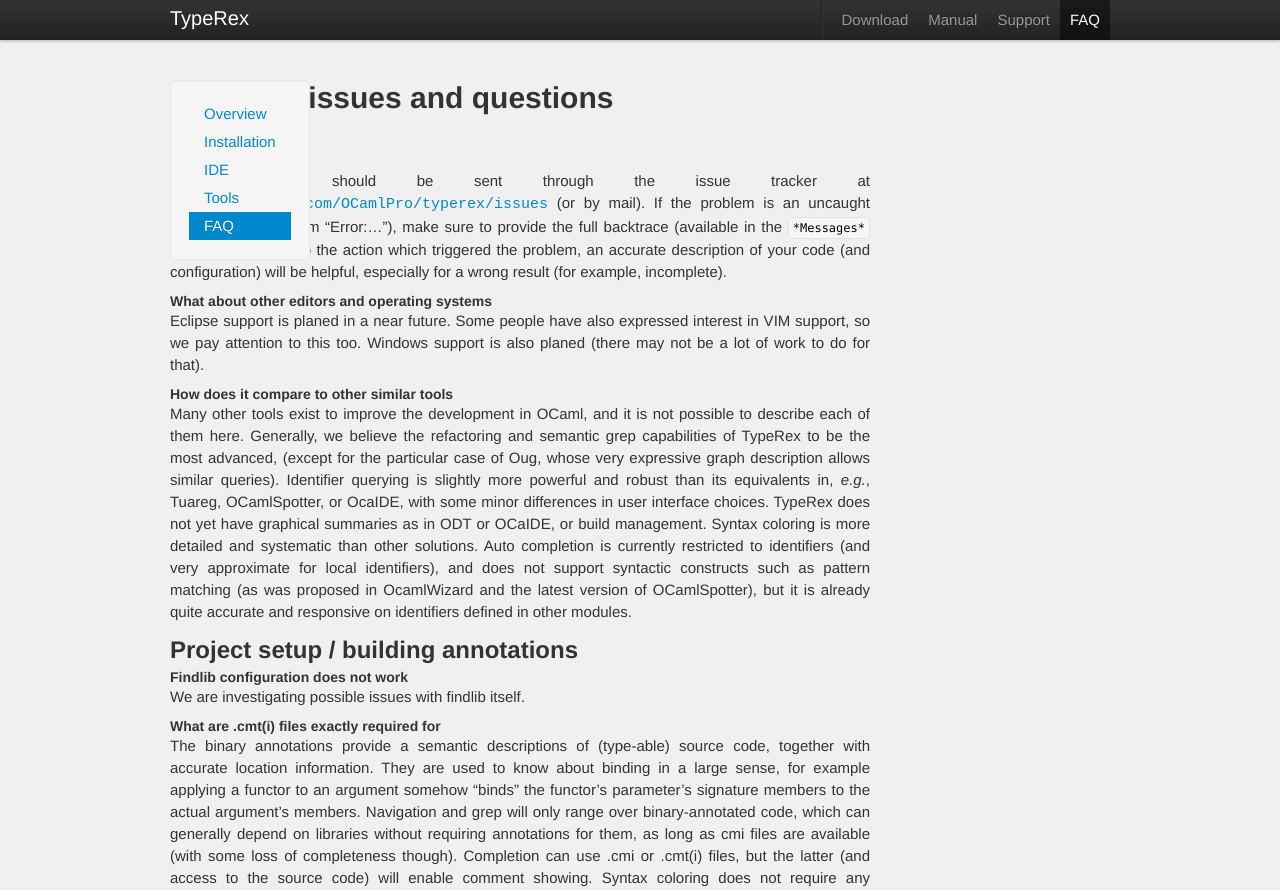
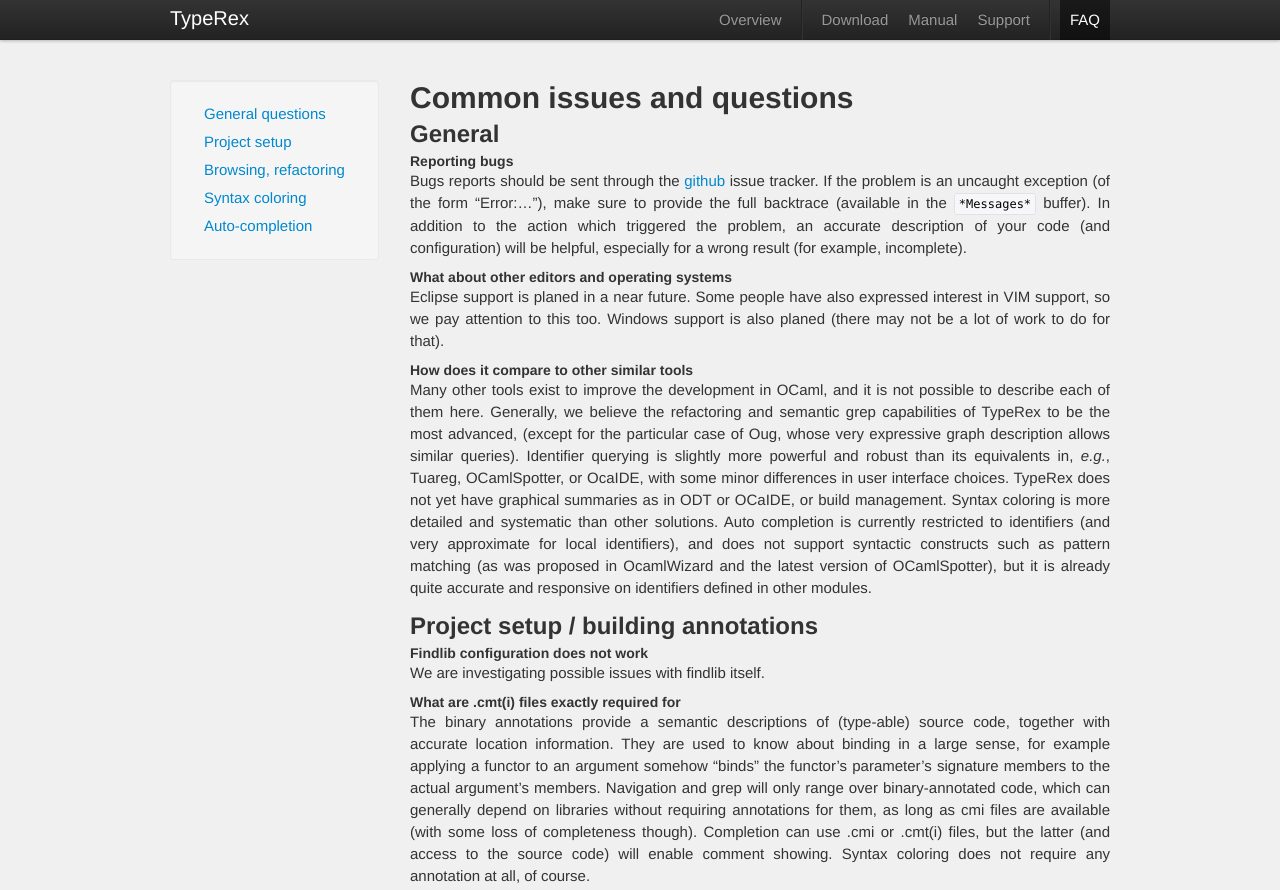
Before and after one commit to mcclurmc/typerex.org, a plain HTML site: page www/faq.html in a window 1280 px wide. Shown: the top 890 px of the page. Drawn offline with Linux system fonts and the light colour scheme; a web font is replaced by a local one.

Commit message:
Add missing generated file

```diff
--- a/www/manual-faq.html
+++ b/www/faq.html
@@ -15,7 +15,7 @@
   <script src="js/transition.js" type="text/javascript"></script>
   <script src="js/bootstrap-carousel.js" type="text/javascript"></script>
   <script src="js/main.js" type="text/javascript"></script>
-   <title>TypeRex</title>
+   <title>TypeRex FAQ</title>
 </head>
 <body>
 
@@ -31,10 +31,12 @@
      <div class="container">
        <a class="brand" href="index.html">TypeRex</a>
        <ul class="nav pull-right">
+         <li><a href="index.html">Overview</a></li>
          <li class="divider-vertical">
          <li><a href="download.html">Download</a></li>
          <li><a href="manual-index.html">Manual</a></li>
          <li><a href="support.html">Support</a></li>
+         <li class="divider-vertical">
          <li><a href="faq.html">FAQ</a></li>
        </ul>
     </div>
@@ -43,48 +45,35 @@
 
 <div class="content">
 <div class="container">
+
 <div class="row">
+
 <div class="span3">
 <div class="well sidebar-nav">
 <ul class="nav nav-list">
-<li><a href="manual-index.html">Overview</a></li>
-<li><a href="manual-setup.html">Installation</a>
- <ul class="subsection">
-  <li><a href="manual-setup.html#download">Download</a></li>
-  <li><a href="manual-setup.html#configuration">Configuration</a></li>
-  <li><a href="manual-setup.html#installation">Installation</a></li>
- </ul></li>
-<li><a href="manual-ide.html">IDE</a>
- <ul class="subsection">
-  <li><a href="manual-ide.html#setup">Setup</a></li>
-  <li><a href="manual-ide.html#browsing">Browsing</a></li>
-  <li><a href="manual-ide.html#refactoring">Refactoring</a></li>
-  <li><a href="manual-ide.html#coloring">Coloring</a></li>
-  <li><a href="manual-ide.html#completion">Completion</a></li>
-  <li><a href="manual-ide.html#assumptions">Assumptions</a></li>
-  <li><a href="manual-ide.html#recovery">Recovery</a></li>
- </ul>
-<li><a href="manual-tools.html">Tools</a></li>
-<li><a href="manual-faq.html">FAQ</a></li>
+<li><a href="#general">General questions</a></li>
+<li><a href="#setup">Project setup</a></li>
+<li><a href="#browsing">Browsing, refactoring</a></li>
+<li><a href="#coloring">Syntax coloring</a></li>
+<li><a href="#completion">Auto-completion</a></li>
 </ul>
 </div>
 </div>
 
-<div class="span9">
+<div class="offset3 span9">
+<h1></a>Common issues and questions</h1>
 
-<h1>Common issues and questions</h1>
-
-<h2>General</h2>
+<h2><a name="#general"></a>General</h2>
 
 <h4>Reporting bugs</h4>
 
-<p>Bugs reports should be sent through the issue tracker at
-<a href="https://github.com/OCamlPro/typerex/issues">
-<tt>https://github.com/OCamlPro/typerex/issues</tt></a> (or by mail). If the
-problem is an uncaught exception (of the form &#X201C;Error:&#X2026;&#X201D;), make
-sure to provide the full backtrace (available in the <code>*Messages*</code>
-buffer). In addition to the action which triggered the problem, an
-accurate description of your code (and configuration) will be helpful,
+<p>Bugs reports should be sent through
+the <a href="https://github.com/OCamlPro/typerex/issues">github</a>
+issue tracker. If the problem is an uncaught exception (of the form
+&#X201C;Error:&#X2026;&#X201D;), make sure to provide the full
+backtrace (available in the <code>*Messages*</code> buffer). In
+addition to the action which triggered the problem, an accurate
+description of your code (and configuration) will be helpful,
 especially for a wrong result (for example, incomplete).</p>
 
 <h4>What about other editors and operating systems</h4>
@@ -112,7 +101,7 @@
 version of OCamlSpotter), but it is already quite accurate and
 responsive on identifiers defined in other modules.</p>
 
-<h2>Project setup / building annotations</h2>
+<h2><a name="setup"></a>Project setup / building annotations</h2>
 
 <h4>Findlib configuration does not work</h4>
 
@@ -145,7 +134,7 @@
 ocamllex/ocamlyacc) are not detected, so don&#X2019;t expect a fully
 automatic renaming of <code>List.iter</code> yet.</p>
 
-<h2>Browsing and refactoring</h2>
+<h2><a name="browsing"></a>Browsing and refactoring</h2>
 
 <h4>{module, value, &#X2026;} x not found [in load-path]</h4>
 
@@ -174,7 +163,7 @@
 confuse TypeRex, if they are more recent than the file itself. In
 this case you should delete them.</p>
 
-<h2>Syntax coloring</h2>
+<h2><a name="coloring"></a>Syntax coloring</h2>
 
 <h4>Coloring is sometimes inaccurate</h4>
 
@@ -184,7 +173,7 @@
 and also suffers from some thresholds which are introduced to keep it
 responsive enough.</p>
 
-<h2>Auto completion</h2>
+<h2><a name="completion"></a>Auto completion</h2>
 
 <h4>Completion is inaccurate for definitions in the current buffer</h4>
 
```
